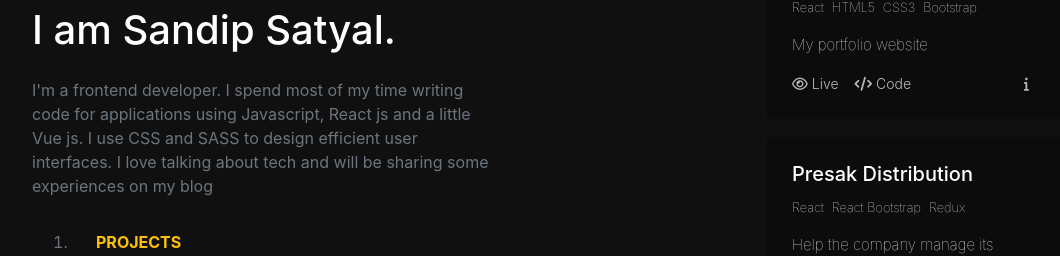
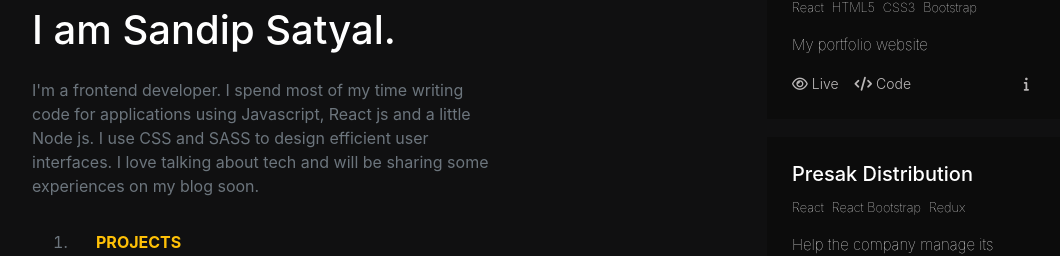
Before and after one commit to Sandip-Z/portfolio, a React (Create React App) app: page / in a window 1280 px wide. Shown: the part 120-376 px from the top of the page, without its empty margins (53-1113 px from the left). Built offline with nearby package versions, Linux system fonts and the light colour scheme.

Commit message:
[change] my description

```diff
--- a/src/content/HeaderText.js
+++ b/src/content/HeaderText.js
@@ -2,5 +2,5 @@ export const headerTexts = {
   title: "Hello world!",
   subtitle: "I am Sandip Satyal.",
   description:
-    "I'm a frontend developer. I spend most of my time writing code for applications using Javascript, React js and a little Vue js. I use CSS and SASS to design efficient user interfaces. I love talking about tech and will be sharing some experiences on my blog",
+    "I'm a frontend developer. I spend most of my time writing code for applications using Javascript, React js and a little Node js. I use CSS and SASS to design efficient user interfaces. I love talking about tech and will be sharing some experiences on my blog soon.",
 };
```
